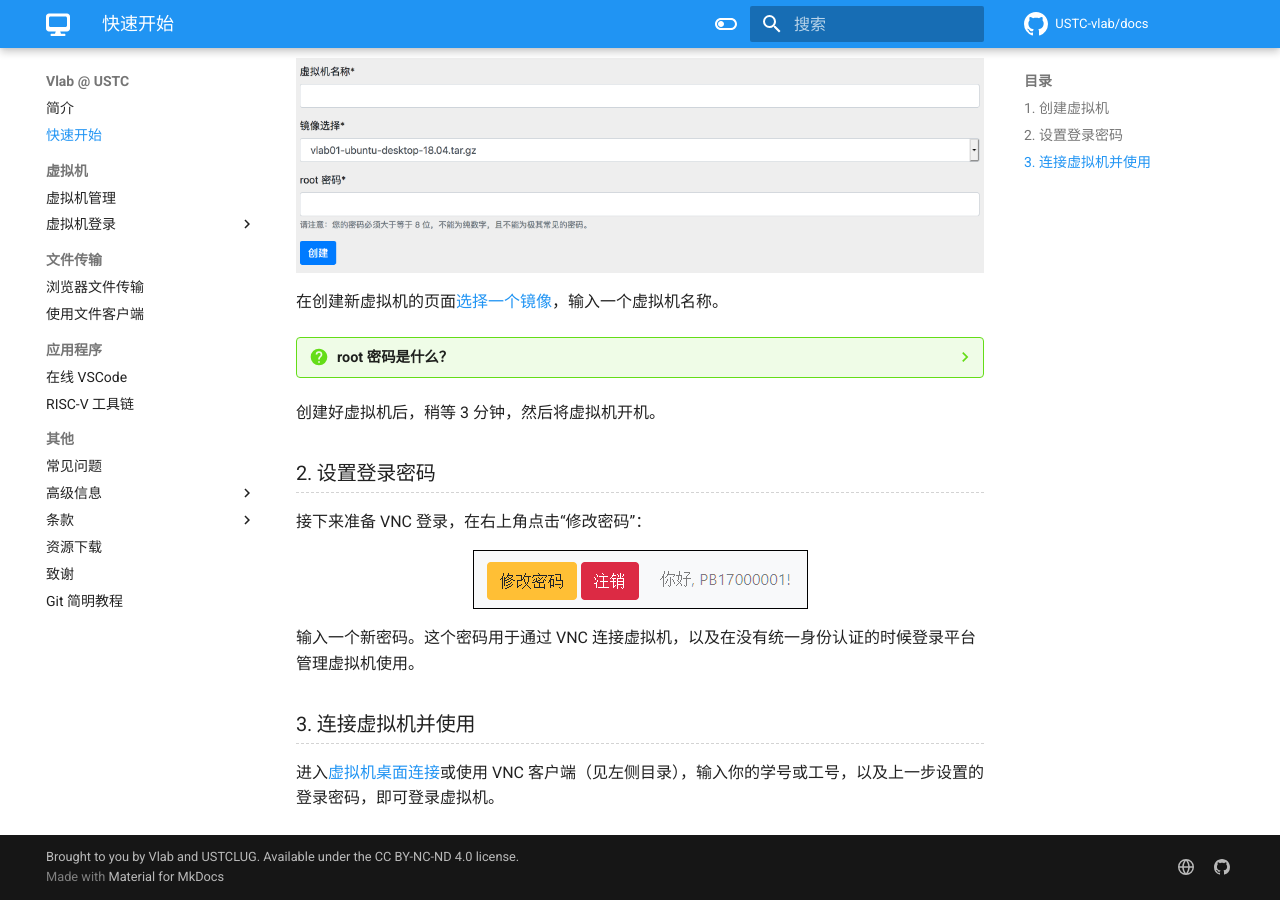
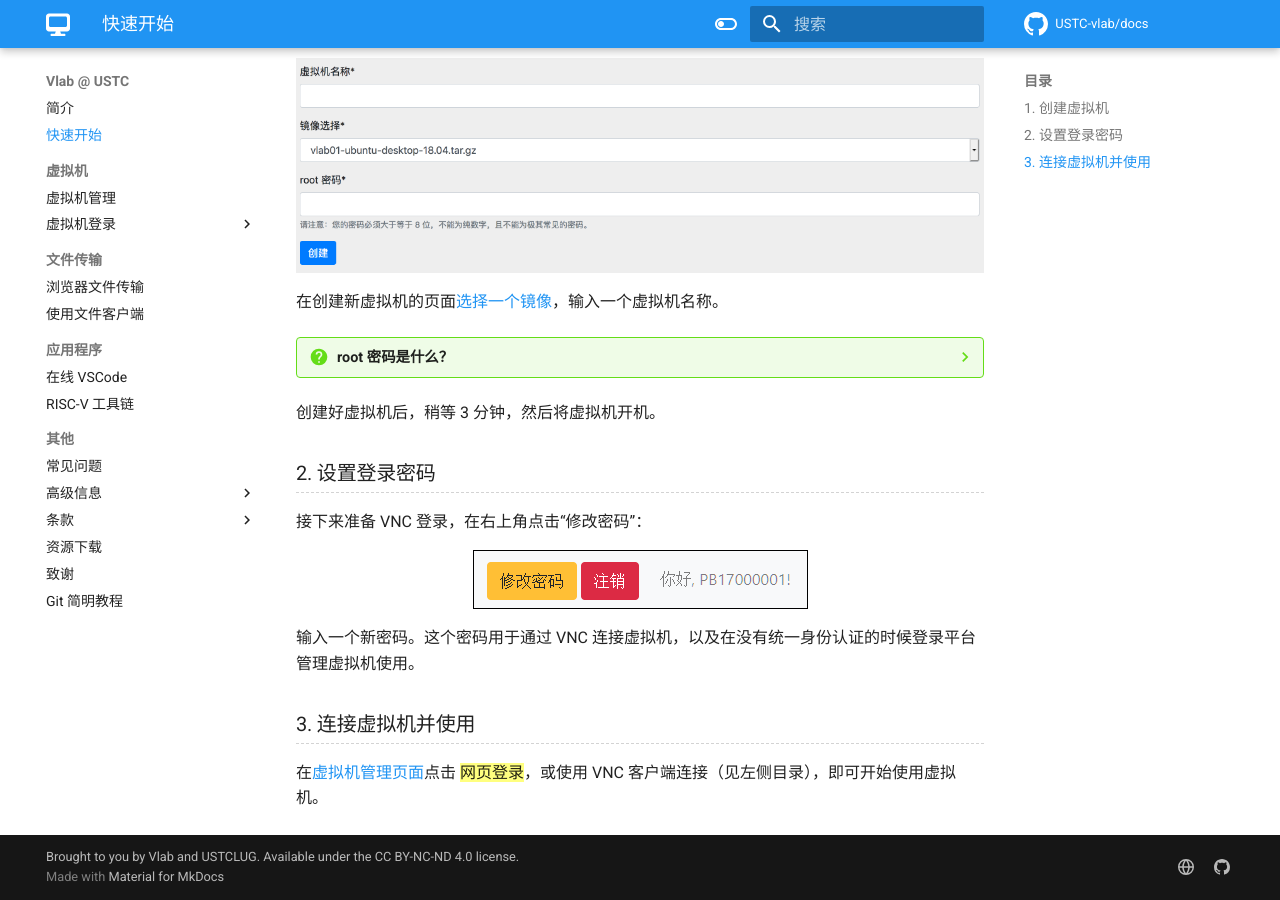
Before and after one commit to USTC-vlab/docs, an MkDocs documentation site: the page built from docs/quickstart.md, in a window 1280 px wide and 900 px high, scrolled down 543 px. Built offline with MkDocs 1.6.1 and Material for MkDocs 9.7.7, drawn with Linux system fonts in a browser that asks for light colours; comment, search, counter and statistics services are not loaded.

Commit message:
quickstart: login novnc through vm-web

```diff
--- a/docs/quickstart.md
+++ b/docs/quickstart.md
@@ -32,4 +32,4 @@
 
 ### 3. 连接虚拟机并使用
 
-进入[虚拟机桌面连接](https://vlab.ustc.edu.cn/vm-vnc)或使用 VNC 客户端（见左侧目录），输入你的学号或工号，以及上一步设置的登录密码，即可登录虚拟机。
+在[虚拟机管理页面](https://vlab.ustc.edu.cn/vm/)点击 ==网页登录==，或使用 VNC 客户端连接（见左侧目录），即可开始使用虚拟机。
```
